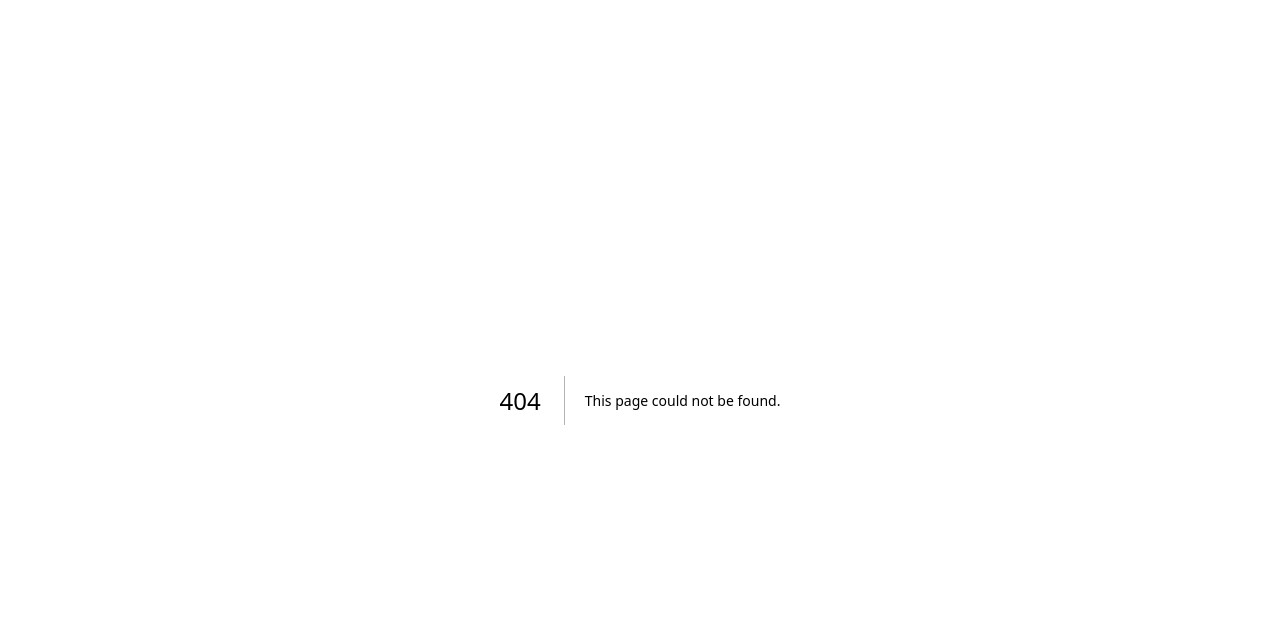
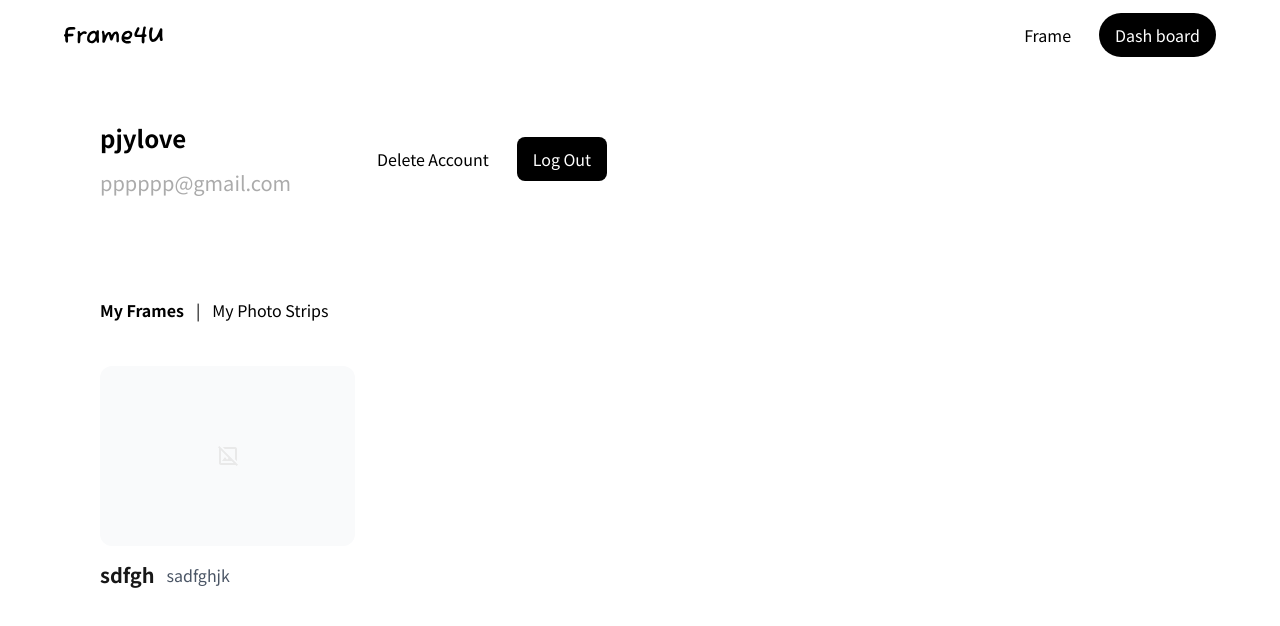
Before and after one commit to team-loadev/frame4u-fe, a Next.js app: page /mypage in a window 1280 px wide. Before the commit this address had no page. Shown: the top 626 px of the page. Built offline with nearby package versions, Linux system fonts and the light colour scheme.

Commit message:
feat : mypage 퍼블리싱

```diff
--- /dev/null
+++ b/src/app/(main)/frame-view/[id]/page.tsx
@@ -0,0 +1,25 @@
+'use client'
+
+import { Button } from "@/components";
+import { colors, Text } from "@/design-token";
+import { useState } from "react";
+
+export default function FrameView () {
+  const [datas, setDatas] = useState<{title: string, date: string, img: string}>({
+    title: 'dfff',
+    date: '2024.10.11',
+    img: 'wsdefg'
+  })
+  return (
+    <div className="flex gap-13">
+      <img src={datas.img} alt="img" />
+      <div className="flex flex-col gap-7">
+        <div className="flex gap-3 items-center">
+          <Text fontSize={20} fontWeight={700}>{datas.title}</Text>
+          <Text fontSize={16} fontWeight={400} color={colors.gray[600]}>{datas.date}</Text>
+        </div>
+        <Button onClick={() => console.log('')} backgroundColor={colors.gray[100]} color={colors.gray[900]} borderColor={colors.gray[300]} hoverBackgroundColor={colors.gray[200]}>Take Photo</Button>
+      </div>
+    </div>
+  )
+}
--- /dev/null
+++ b/src/app/(main)/frame/page.tsx
@@ -0,0 +1,44 @@
+'use client'
+
+import { Button, Post, SearchBar } from "@/components";
+import { useRouter } from "next/navigation";
+import { useMemo, useState } from "react";
+
+export default function Frame () {
+  const router = useRouter()
+  const [datas, setDatas] = useState<{id: number, img : string, title: string, date: string}[]>([
+      {
+        id: 1,
+        img: '',
+        title: 'sdfgh',
+        date: 'sadfghjk'
+      }
+    ])
+
+  const [searchTerm, setSearchTerm] = useState("")
+
+  const filteredDatas = useMemo(() => {
+    return datas.filter((data) =>
+      data.title.toLowerCase().includes(searchTerm.toLowerCase())
+    )
+  }, [datas, searchTerm])
+
+
+  return (
+    <div className="flex flex-col gap-14 items-end">
+      <div className="flex gap-3 items-center">
+        <Button onClick={() => router.push('/frame-make')} isRound>+</Button>
+        <SearchBar
+          value={searchTerm}
+          onChange={(e: React.ChangeEvent<HTMLInputElement>) => setSearchTerm(e.target.value)}
+        />
+      </div>
+      <div className="w-full flex flex-wrap gap-10 ">
+        {filteredDatas.map((data) => (
+            <Post onClick={() => router.push(`/frame-view/${data.id}`)} title={data.title} key={data.id} img={data.img} date={data.date}/>
+          ))
+        }
+      </div>
+    </div>
+  )
+}
--- /dev/null
+++ b/src/app/(main)/my-frame/[id]/page.tsx
@@ -0,0 +1,29 @@
+'use client'
+
+import { Button } from "@/components";
+import { colors, Text } from "@/design-token";
+import { useState } from "react";
+
+export default function MyFrame () {
+  const [datas, setDatas] = useState<{title: string, date: string, img: string}>({
+    title: 'dfff',
+    date: '2024.10.11',
+    img: 'wsdefg'
+  })
+  return (
+    <div className="flex gap-13">
+      <img src={datas.img} alt="img" />
+      <div className="flex flex-col gap-7">
+        <div className="flex gap-3 items-center">
+          <Text fontSize={20} fontWeight={700}>{datas.title}</Text>
+          <Text fontSize={16} fontWeight={400} color={colors.gray[600]}>{datas.date}</Text>
+        </div>
+        <div className="flex gap-3">
+          <Button onClick={() => console.log('')} backgroundColor={colors.gray[100]} color={colors.gray[900]} borderColor={colors.gray[300]} hoverBackgroundColor={colors.gray[200]}>Take Photo</Button>
+          <Button onClick={() => console.log('')}>Edit</Button>
+          <Button onClick={() => console.log('')} backgroundColor={colors.error} hoverBackgroundColor={colors.error}>Delete</Button>
+        </div>
+      </div>
+    </div>
+  )
+}
--- /dev/null
+++ b/src/app/(main)/my-photo/[id]/page.tsx
@@ -0,0 +1,28 @@
+'use client'
+
+import { Button } from "@/components";
+import { colors, Text } from "@/design-token";
+import { useState } from "react";
+
+export default function MyPhoto () {
+  const [datas, setDatas] = useState<{title: string, date: string, img: string}>({
+    title: 'dfff',
+    date: '2024.10.11',
+    img: 'wsdefg'
+  })
+  return (
+    <div className="flex gap-13">
+      <img src={datas.img} alt="img" />
+      <div className="flex flex-col gap-7">
+        <div className="flex gap-3 items-center">
+          <Text fontSize={20} fontWeight={700}>{datas.title}</Text>
+          <Text fontSize={16} fontWeight={400} color={colors.gray[600]}>{datas.date}</Text>
+        </div>
+        <div className="flex gap-3">
+          <Button onClick={() => console.log('')} backgroundColor={colors.gray[100]} color={colors.gray[900]} borderColor={colors.gray[300]} hoverBackgroundColor={colors.gray[200]}>Download</Button>
+          <Button onClick={() => console.log('')} backgroundColor={colors.error} hoverBackgroundColor={colors.error}>Delete</Button>
+        </div>
+      </div>
+    </div>
+  )
+}
--- /dev/null
+++ b/src/app/(main)/mypage/page.tsx
@@ -0,0 +1,69 @@
+'use client'
+
+import { Button, Post } from "@/components";
+import { colors, Text } from "@/design-token";
+import { useRouter } from "next/navigation";
+import { useState } from "react";
+
+export default function Mypage() {
+  const router = useRouter();
+
+  const [profileDatas, setProfileDatas] = useState<{id : string, email : string}>({
+    id: 'pjylove',
+    email: 'pppppp@gmail.com'
+  })
+
+  const [myFrameDatas, setMyFrameDatas] = useState<{id: number, img : string, title: string, date: string}[]>([
+    {
+      id: 1,
+      img: '',
+      title: 'sdfgh',
+      date: 'sadfghjk'
+    }
+  ])
+
+  const [myPhotoStripsDatas, setMyPhotoStripsDatas] = useState<{id: number, img : string , title: string, date: string}[]>([
+    {
+      id: 1,
+      img: '',
+      title: 'sdfgh',
+      date: 'sadfghjk'
+    }
+  ])
+
+
+  const [isNav, setIsNav] = useState<boolean>(false)
+  return (
+    <div className="flex flex-col gap-25">
+      <div className="flex gap-[70px] flex-wrap items-center">
+        <div className="flex flex-col gap-3">
+          <Text fontSize={24} fontWeight={700}>{profileDatas.id}</Text>
+          <Text fontSize={20} fontWeight={300} color={colors.gray[500]}>{profileDatas.email}</Text>
+        </div>
+        <div className="flex gap-3">
+          <Button onClick={() => console.log('delete account')} backgroundColor={colors.gray[100]} hoverBackgroundColor={colors.gray[200]} color={colors.gray[900]}>Delete Account</Button>
+          <Button onClick={() => console.log('log out')}>Log Out</Button>
+        </div>
+      </div>
+      <div className="flex flex-col gap-11">
+        <div className="flex items-center gap-3">
+          <Text isCursor fontSize={16} onClick={() => setIsNav(false)} fontWeight={isNav ? 500 : 700}>My Frames</Text>
+          <Text fontSize={16}>|</Text>
+          <Text isCursor fontSize={16} onClick={() => setIsNav(true)} fontWeight={isNav ? 700 : 500}>My Photo Strips</Text>
+        </div>
+        <div className="flex flex-wrap gap-4">
+          {isNav ? (
+            myPhotoStripsDatas.map((data) => (
+              <Post onClick={() => router.push(`/my-photo/${data.id}`)} key={data.id} title={data.title} img={data.img} date={data.date}/>
+            ))
+          ) : (
+            myFrameDatas.map((data) => (
+              <Post onClick={() => router.push(`/my-frame/${data.id}`)} key={data.id} title={data.title} img={data.img} date={data.date}/>
+            ))
+          )
+          }
+        </div>
+      </div>
+    </div>
+  )
+}
--- a/src/components/SearchBar.tsx
+++ b/src/components/SearchBar.tsx
@@ -3,7 +3,7 @@ import React from "react";
 
 interface ISearchBarType {
   value: string;
-  onChange: () => void;
+  onChange: (e: React.ChangeEvent<HTMLInputElement>) => void;
   onKeyUp?: () => void
 }
 
```
